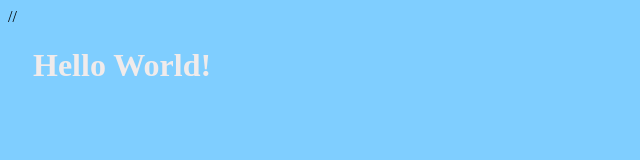
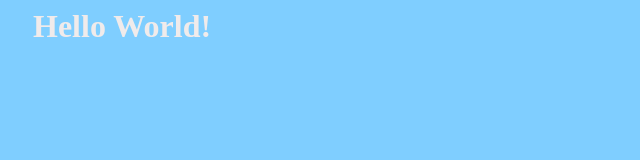
Before and after one commit to LJohansenOmnium/Assignment1.4, a plain HTML site: page index.html in a window 1280 px wide. Shown: the whole page, without its empty margins (0-640 px from the left). Drawn offline with Linux system fonts and the light colour scheme.

Commit message:
Made link to mystyle available agian

```diff
--- a/index.html
+++ b/index.html
@@ -4,7 +4,7 @@
     <meta http-equiv="X-UA-Compatible" content="IE=edge">
     <meta name="viewport" content="width=device-width, initial-scale=1.0">
     <title>Document</title>
-    // <link rel="stylesheet" href="./mystyles.css">
+    <link rel="stylesheet" href="./mystyles.css">
 </head>
 <body>
     <h1>Hello World!</h1>
```
